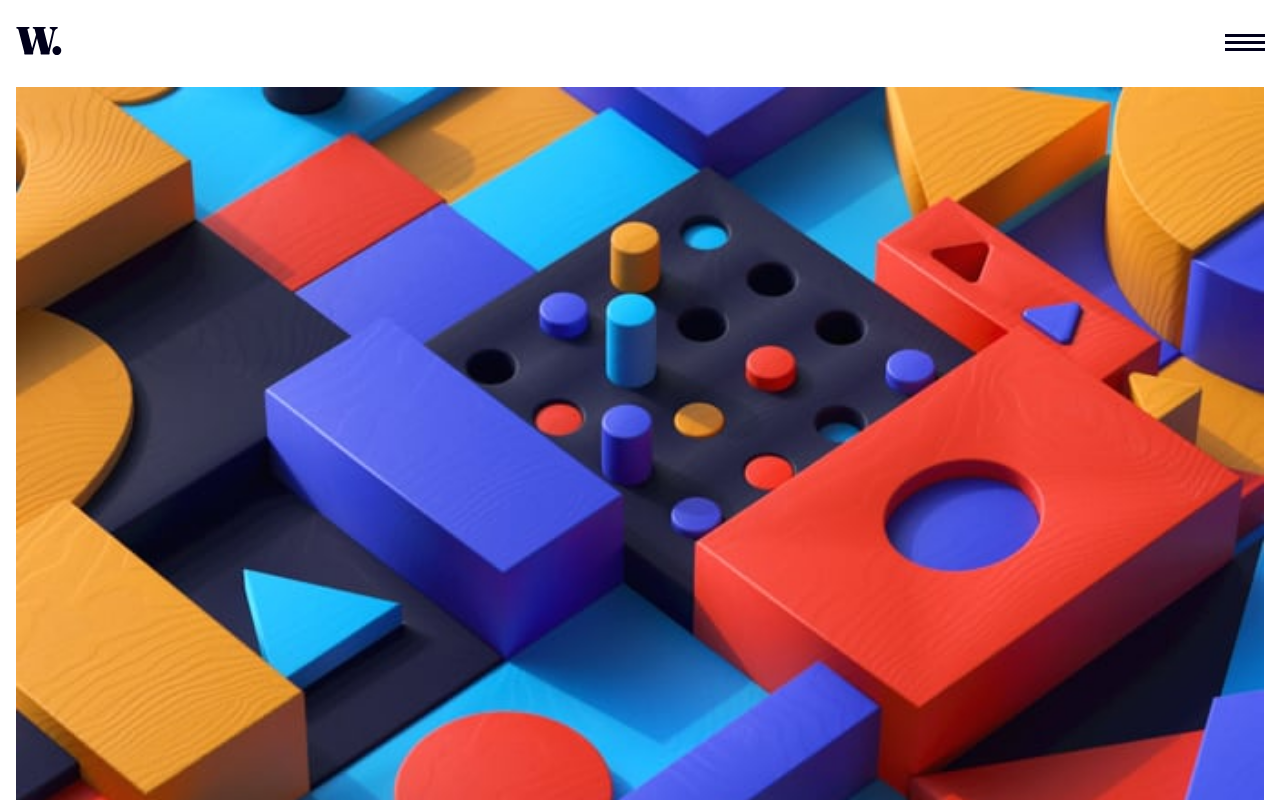
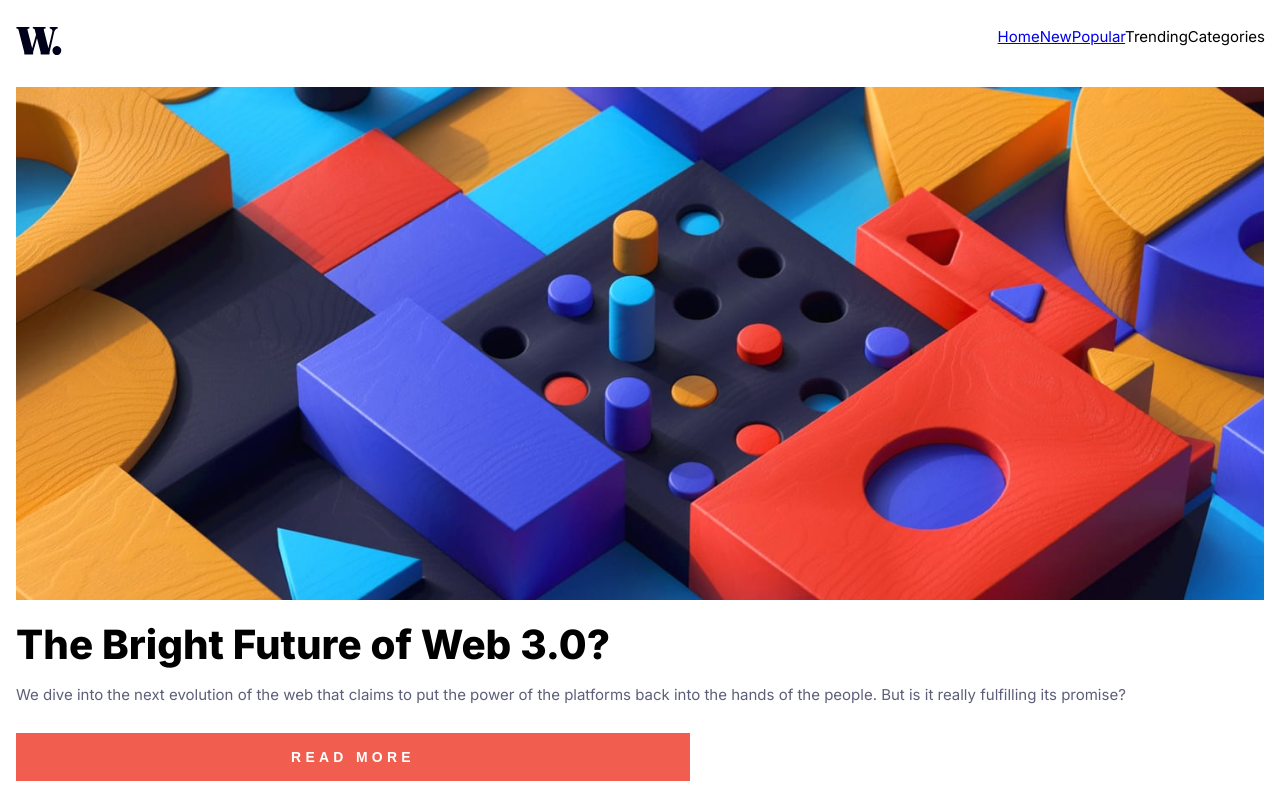
Before and after one commit to dianaroemer/news-homepage, a React (Create React App) app: page / in a window 1280 px wide. Shown: the top 800 px of the page. Built offline with nearby package versions, Linux system fonts and the light colour scheme.

Commit message:
Add isMobileViewport, tie HeadlineImage and mobileMenu to isMobileViewport updates

```diff
--- /dev/null
+++ b/src/components/DesktopMenu.js
@@ -0,0 +1,79 @@
+import React, {useState} from 'react';
+// import '../styles/MobileMenu.scss';
+
+// import {ReactComponent as MenuClose} from '../assets/images/icon-menu-close.svg'
+
+
+function DesktopMenu(props) {
+
+    return(
+        // <div className='mobileMenuFull'
+        //     onClick={(e) => {
+        //         props.toggleMobileMenu(e);
+        //         }
+        //     } style={{opacity: props.mobileMenu && "0%", visbility: props.mobileMenu && 'hidden', left: props.mobileMenuTimeout && "500px"}}>
+
+        //     <div className='mobileMenuSidePane' style={{left: props.mobileMenu && '500px'}}>
+
+        //         <a href='#home' className='mobileMenuLink'>
+        //             Home
+        //         </a>
+
+        //         <a href='#new-stories' className='mobileMenuLink'>
+        //             New
+        //         </a>
+
+        //         <a href="#popular-stories" className='mobileMenuLink'>
+        //             Popular
+        //         </a>
+
+        //         <div className='mobileMenuLink'>
+        //             Trending
+        //         </div>
+
+        //         <div className='mobileMenuLink'>
+        //             Categories
+        //         </div>
+
+        //     </div>
+
+        // </div>
+
+        // <div>
+        //     Menu
+        // </div>
+
+        <div className='desktopMenu'>
+
+            <div className='desktopMenuPane' >
+
+                <a href='#home' className='desktopMenuLink'>
+                    Home
+                </a>
+
+                <a href='#new-stories' className='desktopMenuLink'>
+                    New
+                </a>
+
+                <a href="#popular-stories" className='desktopMenuLink'>
+                    Popular
+                </a>
+
+                <a className='desktopMenuLink' onClick={(e)=> {
+                    e.preventDefault();
+                }}>
+                    Trending
+                </a>
+
+                <a className='desktopMenuLink'>
+                    Categories
+                </a>
+
+            </div>
+
+        </div>
+
+    )
+}
+
+export default DesktopMenu;
--- a/src/components/MobileMenu.js
+++ b/src/components/MobileMenu.js
@@ -6,44 +6,13 @@ import {ReactComponent as MenuClose} from '../assets/images/icon-menu-close.svg'
 
 function MobileMenu(props) {
 
-    // const [mobileMenuTimeout, setMobileMenuTimeout] = useState(false);
-
-    // function manageMobileMenuTimeout() {
-    //     console.log('called mobileMenuTimeout', mobileMenuTimeout, props.mobileMenu);
-
-
-
-    //     // if( props.mobileMenu) {
-    //     //     console.log('deep')
-    //     //     setMobileMenuTimeout(false)
-    //     // } else {
-    //     //     console.log('not deep');
-    //     //     setMobileMenuTimeout(true)
-    //     // }
-    //     mobileMenuTimeout ? setMobileMenuTimeout(false) : setMobileMenuTimeout(true);
-    // }
-
-
-
     return(
-        <div className='mobileMenuFull'
+        <div className='mobileMenu'>
+            {props.isMobileViewport && <div className='mobileMenuFull'
                 onClick={(e) => {
                     props.toggleMobileMenu(e);
-                // if(props.mobileMenu){
-                //     console.log("OPEN")
-
-                // } else {
-                //     console.log("CLOSE")
-                //     setTimeout(() => {
-                //         manageMobileMenuTimeout();
-                //     }, "1000")
-                // }
-
-
                     }
                 } style={{opacity: props.mobileMenu && "0%", visbility: props.mobileMenu && 'hidden', left: props.mobileMenuTimeout && "500px"}}>
-        {/* <div className='mobileMenuFull' onClick={(e) => {props.toggleMobileMenu(e)}} style={{opacity: props.mobileMenu && "0%"}}> */}
-
 
                 <div className='mobileMenuSidePane' style={{left: props.mobileMenu && '500px'}}>
 
@@ -73,10 +42,9 @@ function MobileMenu(props) {
 
                 </div>
 
+            </div> }
+        </div>
 
-
-
-        </div>
     )
 }
 
--- a/src/components/NewsHomepage.js
+++ b/src/components/NewsHomepage.js
@@ -1,10 +1,13 @@
-import React, {useState} from 'react';
+import React, {useState, useEffect} from 'react';
 import '../styles/NewsHomepage.scss';
+import DesktopMenu from './DesktopMenu';
 import MobileMenu from './MobileMenu';
 
 import {ReactComponent as Logo} from '../assets/images/logo.svg'
 import {ReactComponent as MenuIcon} from '../assets/images/icon-menu.svg'
 import mobileHeadlineImage from '../assets/images/image-web-3-mobile.jpg'
+import desktopHeadlineImage from '../assets/images/image-web-3-desktop.jpg'
+
 
 import newsThumbnailRetroPCs from '../assets/images/image-retro-pcs.jpg';
 import newsThumbnailLaptops from '../assets/images/image-top-laptops.jpg';
@@ -17,16 +20,33 @@ function NewsHomepage(props) {
     const [mobileMenu, toggleMobileMenu] = useState(true);
     const [mobileMenuTimeout, setMobileMenuTimeout] = useState(true);
 
+    const [viewportWidth, setViewportWidth] = useState(window.innerWidth)
+    window.onresize = handleWindowResize
+    function handleWindowResize() {
+      // console.log(window.innerHeight, window.innerWidth);
+      setViewportWidth(window.innerWidth);
+    }
+
+    const [isMobileViewport, toggleMobileViewport] = useState((window.innerWidth > 425));
+    useEffect(() => {
+      if(viewportWidth > 425) {
+        toggleMobileViewport(false)
+      } else {
+        toggleMobileViewport(true)
+      }
+    }, [viewportWidth])
+
 
     function handleOpenMenu(e) {
         // e.preventDefault();
         // console.log(`You clicked the open menu button`);
         // console.log(e.target.className);
-        if(e.target.className
-            === 'mobileMenuSidePane'){
+        if(!isMobileViewport){
+            return;
                 // toggleMobileMenu(false);
                 // console.log('you clicked the side panel')
         }
+
         else if (e.target.className === 'mobileMenuFull' && mobileMenu) {
             // console.log('here?')
             toggleMobileMenu(false)
@@ -60,19 +80,28 @@ function NewsHomepage(props) {
 
                         <Logo viewBox='16 0 57 57' id='logoIcon' className='masthead'/>
 
-                        <MenuIcon viewBox='10 -1 20 20'
-                            height={'20px'}
-                            width={'50px'}
-                             id='menuIcon'
-                             onClick={(e) => {
+                        {isMobileViewport ?
+                            <MenuIcon viewBox='10 -1 20 20'
+                                height={'20px'}
+                                width={'50px'}
+                                id='menuIcon'
+                                onClick={(e) => {
                                 handleOpenMenu(e);
-                             }}/>
+                                }}/> :
+                            <DesktopMenu/>
+                        }
 
                     </div>
 
                     <div className='newsHomepageHeadline'>
 
-                        <img src={mobileHeadlineImage} alt='Colorful blocks in an elaborate, aesthetically pleasing pattern' className='mobileHeadlineImage'/>
+                        {isMobileViewport ?
+                            <img src={mobileHeadlineImage} alt='Colorful blocks in an elaborate, aesthetically pleasing pattern' className='mobileHeadlineImage'/> :
+                            <img src={desktopHeadlineImage} alt='Colorful blocks in an elaborate, aesthetically pleasing pattern' className='desktopHeadlineImage'/>
+                        }
+
+
+
 
                         <div className='newsHomepageHeadlineContent'>
                             <div className='newsHomepageHeadlineHeader'>
@@ -134,8 +163,8 @@ function NewsHomepage(props) {
 
                     <div className='newsHomepageStoriesContainer' id='popular-stories'>
                         <article className='newsHomepageStoryContainer'>
+
                             <img src={newsThumbnailRetroPCs} alt='An old computer terminal lit in radical red and blue light' className='newsHomepageStoryThumbnail'/>
-
 
                              <div className='newsHomepageStoryContent'>
                                 <h2 className='newsHomepageStoryNumber'>
@@ -197,6 +226,7 @@ function NewsHomepage(props) {
                     toggleMobileMenu={handleOpenMenu}
                     mobileMenu={mobileMenu}
                     mobileMenuTimeout={mobileMenuTimeout}
+                    isMobileViewport={isMobileViewport}
                 />
 
 
--- a/src/styles/MobileMenu.scss
+++ b/src/styles/MobileMenu.scss
@@ -3,7 +3,7 @@ html{scroll-behavior:smooth}
 
 .mobileMenuFull {
     position: absolute;
-    background-color: rgba(0,0,0, .3);
+    background-color: rgba(0,0,0, .5);
     height: 100%;
     width: 100%;
     // opacity: 20%;
@@ -26,7 +26,7 @@ html{scroll-behavior:smooth}
     transition: .5s left cubic-bezier(0.175, 0.885, 0.32, 1.126);
 
 
-    width: 56%;
+    width: 57%;
     height: 100%;
     transform: translateX(47%);
     // top: 0;
--- a/src/styles/NewsHomepage.scss
+++ b/src/styles/NewsHomepage.scss
@@ -185,8 +185,10 @@
     padding-top: 10px;
 }
 
-
-
 #newsHomepageFinalStoryContainer {
     padding-bottom: 60px;
 }
+
+@media screen and (min-width: 426px ) {
+
+}
```
Lines whose indentation alone changed are shown as unchanged.
